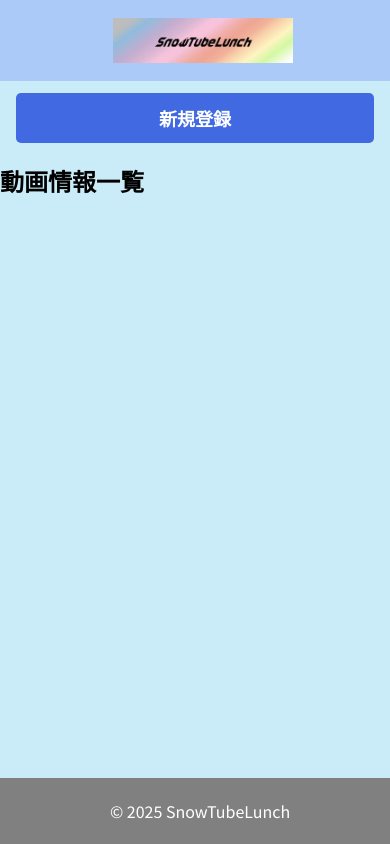
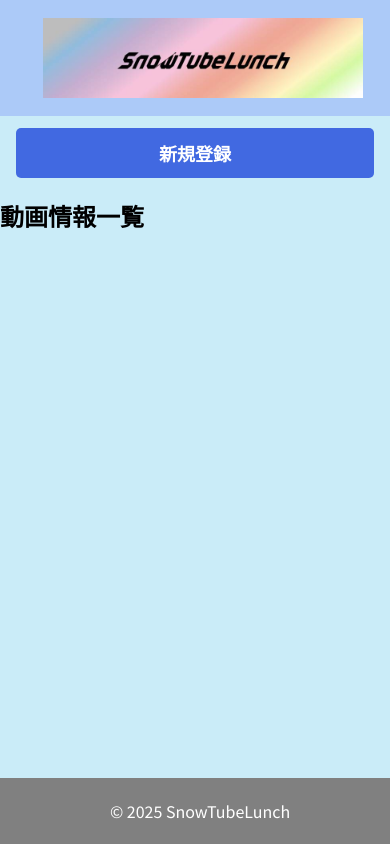
Before and after one commit to IshimaruNozomi/SnowTubeLunch, a plain HTML site: page views/index.html in a window 390 px wide. Drawn offline with Linux system fonts and the light colour scheme; no server answers.

Commit message:
Increase header logo size on mobile

```diff
--- a/assets/css/detail.css
+++ b/assets/css/detail.css
@@ -162,6 +162,9 @@ body
         box-sizing: border-box;
         text-align: center;
     }
+    /* header/logo adjustments for small screens (detail page) */
+    .header { padding: 12px 8px; }
+    .logo { width: min(92%, 320px); max-width: 320px; height: auto; display: block; margin: 6px auto; }
 
     .detail_box {
         width: 95%;
--- a/assets/css/index.css
+++ b/assets/css/index.css
@@ -151,7 +151,8 @@ body
 
     /* header/logo adjustments for small screens */
     .header { padding: 12px 8px; }
-    .logo { max-width: 180px; height: auto; display: block; margin: 6px auto; }
+    /* make logo large but responsive on small screens */
+    .logo { width: min(92%, 320px); max-width: 320px; height: auto; display: block; margin: 6px auto; }
 
     .create_btn {
         float: none;
```
